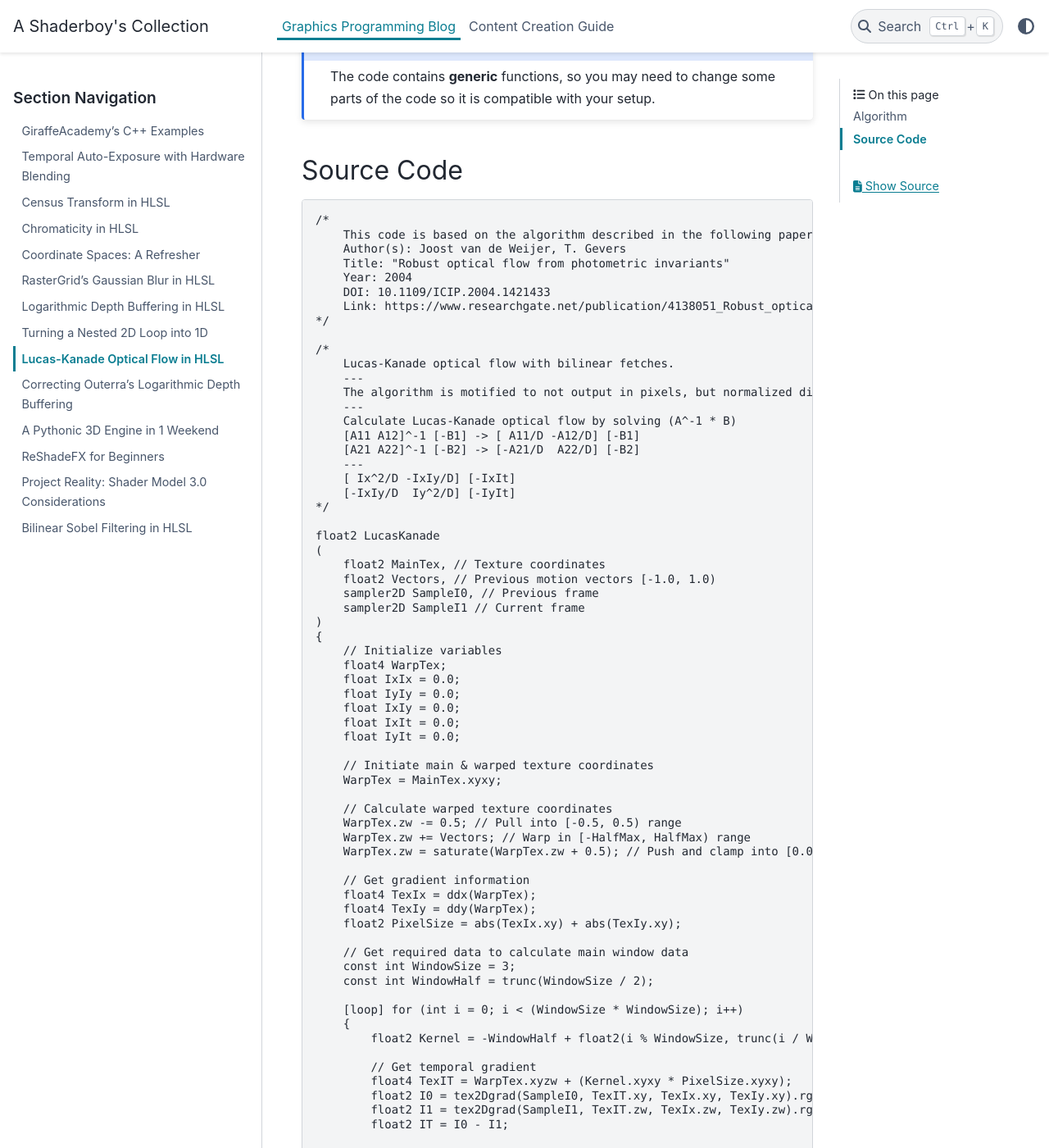
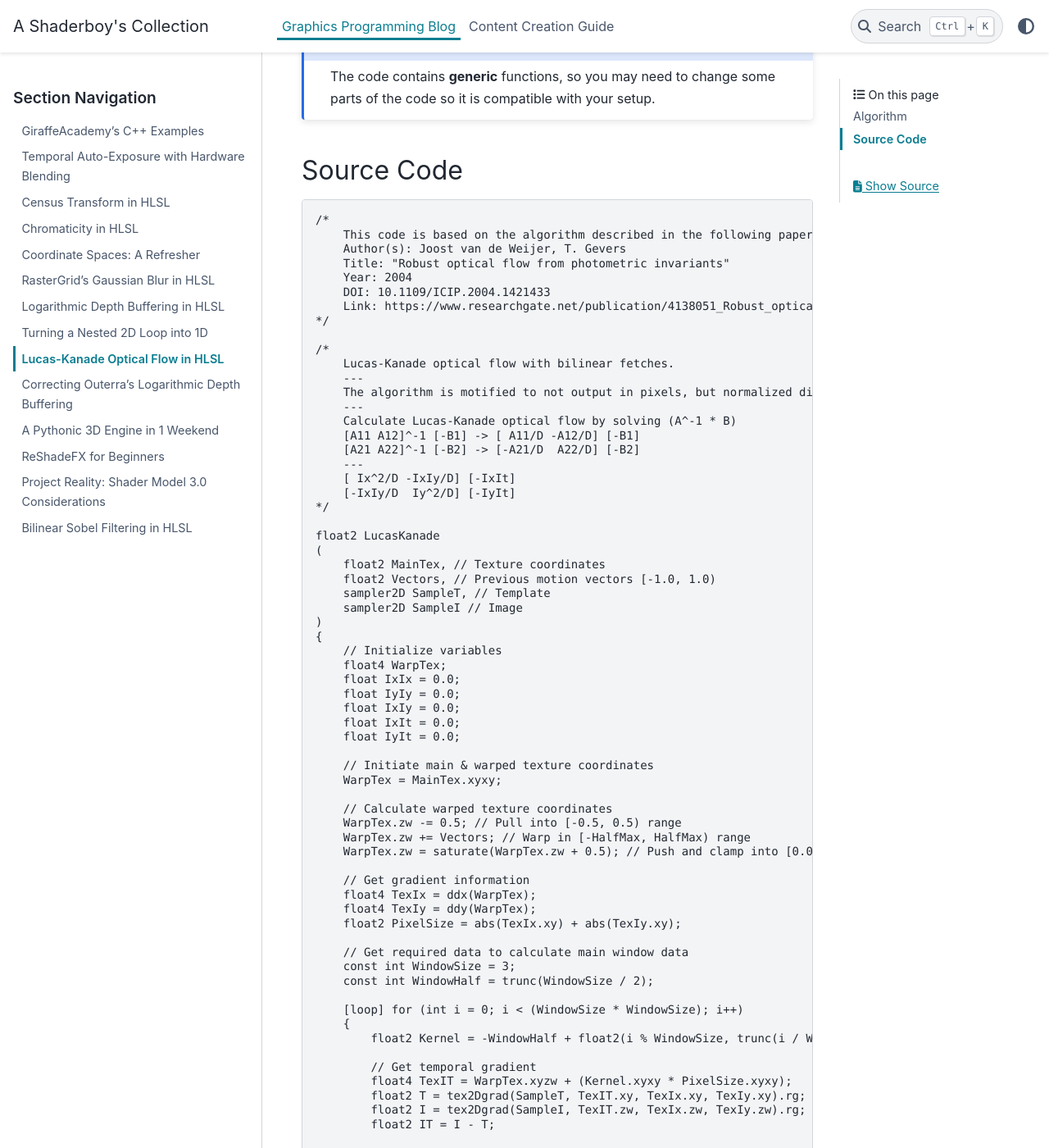
Before and after one commit to papadanku/papadanku.github.io, a Sphinx documentation site: the page built from doc/source/blog/opticalflow.rst, in a window 1280 px wide and 1400 px high, scrolled down 780 px. Shown: the whole window at 82% size. Built offline with Sphinx 7.4.7 and the PyData theme 0.15.4, drawn with Linux system fonts in a browser that asks for light colours; some of the changed text lies outside the part shown.

Commit message:
Update opticalflow.rst

```diff
--- a/doc/source/blog/opticalflow.rst
+++ b/doc/source/blog/opticalflow.rst
@@ -59,8 +59,8 @@ Source Code
     (
         float2 MainTex, // Texture coordinates
         float2 Vectors, // Previous motion vectors [-1.0, 1.0)
-        sampler2D SampleI0, // Previous frame
-        sampler2D SampleI1 // Current frame
+        sampler2D SampleT, // Template
+        sampler2D SampleI // Image
     )
     {
         // Initialize variables
@@ -94,19 +94,19 @@ Source Code
 
             // Get temporal gradient
             float4 TexIT = WarpTex.xyzw + (Kernel.xyxy * PixelSize.xyxy);
-            float2 I0 = tex2Dgrad(SampleI0, TexIT.xy, TexIx.xy, TexIy.xy).rg;
-            float2 I1 = tex2Dgrad(SampleI1, TexIT.zw, TexIx.zw, TexIy.zw).rg;
-            float2 IT = I0 - I1;
+            float2 T = tex2Dgrad(SampleT, TexIT.xy, TexIx.xy, TexIy.xy).rg;
+            float2 I = tex2Dgrad(SampleI, TexIT.zw, TexIx.zw, TexIy.zw).rg;
+            float2 IT = I - T;
 
             // Get spatial gradient
             float4 OffsetNS = Kernel.xyxy + float4(0.0, -1.0, 0.0, 1.0);
             float4 OffsetEW = Kernel.xyxy + float4(-1.0, 0.0, 1.0, 0.0);
             float4 NS = WarpTex.xyxy + (OffsetNS * PixelSize.xyxy);
             float4 EW = WarpTex.xyxy + (OffsetEW * PixelSize.xyxy);
-            float2 N = tex2Dgrad(SampleI0, NS.xy, TexIx.xy, TexIy.xy).rg;
-            float2 S = tex2Dgrad(SampleI0, NS.zw, TexIx.xy, TexIy.xy).rg;
-            float2 E = tex2Dgrad(SampleI0, EW.xy, TexIx.xy, TexIy.xy).rg;
-            float2 W = tex2Dgrad(SampleI0, EW.zw, TexIx.xy, TexIy.xy).rg;
+            float2 N = tex2Dgrad(SampleT, NS.xy, TexIx.xy, TexIy.xy).rg;
+            float2 S = tex2Dgrad(SampleT, NS.zw, TexIx.xy, TexIy.xy).rg;
+            float2 E = tex2Dgrad(SampleT, EW.xy, TexIx.xy, TexIy.xy).rg;
+            float2 W = tex2Dgrad(SampleT, EW.zw, TexIx.xy, TexIy.xy).rg;
             float2 Ix = E - W;
             float2 Iy = N - S;
 
```
Also changed, not shown: other parts of doc/source/blog/opticalflow.rst (+7 -3 lines).
